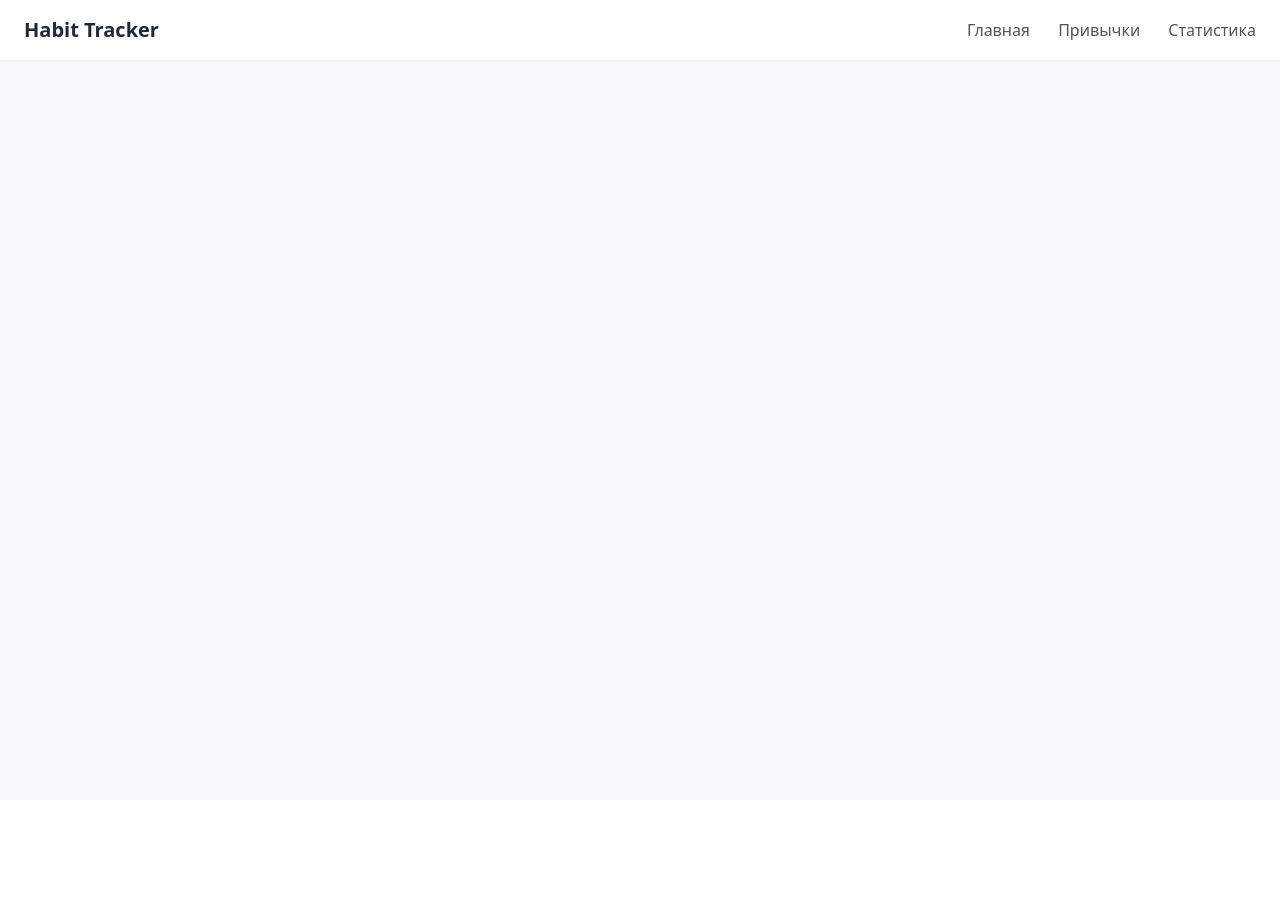
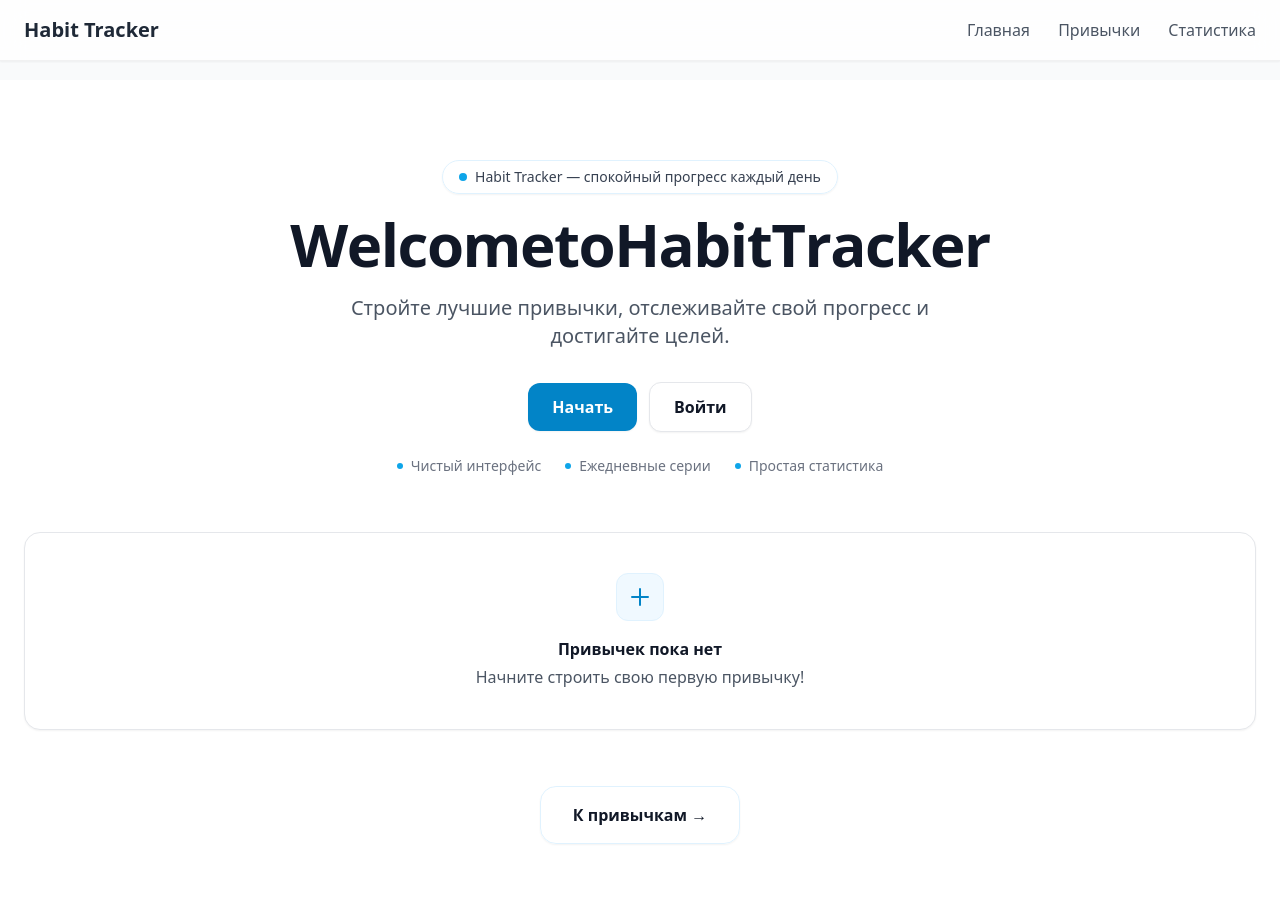
Before and after one commit to Fankaop/Habit_tracker, a Django app: page / in a window 1280 px wide. Before the commit the page ends 62 px from the top, so only its background shows below. Run offline with Django 4.2, Linux system fonts and the light colour scheme; data that the repository does not hold is empty; some libraries are stand-ins or nearby versions.

Commit message:
edited home page, fixed view core

```diff
--- a/core/views.py
+++ b/core/views.py
@@ -1,15 +1,16 @@
 from django.shortcuts import render, get_object_or_404
 from django.template.response import TemplateResponse
 from django.views.generic import TemplateView,DetailView
-
+from habits.models import Habit
 class IndexView(TemplateView):
-    template_name = 'core/base.html'
+    template_name = 'core/index.html'
     def get_context_data(self, **kwargs):
         context = super().get_context_data(**kwargs)
-#/////////////////////
+        habits = Habit.objects.all().prefetch_related('logs')
+        context['habits'] = habits
         return context
     def get(self, request, *args, **kwargs):
         context = self.get_context_data(**kwargs)
         if request.headers.get('HX-Request'):
             return TemplateResponse(request, 'core/index.html', context)
-        return TemplateResponse(request, 'core/base.html', context)
+        return self.render_to_response(context)
--- a/habits/models.py
+++ b/habits/models.py
@@ -4,6 +4,7 @@
     name = models.CharField(max_length=100)
     description = models.CharField(max_length=1000, blank=True)
     progress_mark = models.BooleanField(default=False)
+    created_at = models.DateTimeField(auto_now_add=True)
 
 class Habitlog(models.Model):
     name = models.ForeignKey("Habit",on_delete=models.CASCADE, related_name='logs')
--- a/main/urls.py
+++ b/main/urls.py
@@ -15,10 +15,13 @@
     2. Add a URL to urlpatterns:  path('blog/', include('blog.urls'))
 """
 from django.contrib import admin
+from django.contrib.auth import views as auth_views
 from django.urls import path, include
 
 urlpatterns = [
     path('admin/', admin.site.urls),
     path('', include('core.urls')),
     path('habits/', include('habits.urls')),
+    path('login/', auth_views.LoginView.as_view(), name='login'),
+    path('logout/', auth_views.LogoutView.as_view(), name='logout'),
 ]
--- a/templates/core/index.html
+++ b/templates/core/index.html
@@ -1,36 +1,141 @@
-<div class="max-w-7xl mx-auto px-6 py-12">
-    <div class="text-center mb-16 animate-fade-in">
-        <h1 id="main-title" class="text-4xl md:text-6xl font-bold text-gray-900 mb-4">{% if title %}{{ title }}{% else %}Welcome to Habit Tracker{% endif %}</h1>
-        <p class="text-xl text-gray-600 max-w-2xl mx-auto">Build better habits, track your progress, and achieve your goals with our intuitive habit tracking platform.</p>
+{% extends 'core/base.html' %}
+
+{% block title %}Главная{% endblock %}
+
+{% block content %}
+<div class="relative overflow-hidden bg-white">
+  <!-- Sea background (soft waves + glow) -->
+  <div class="absolute inset-0 -z-10">
+    <!-- soft top glow -->
+    <div class="absolute -top-24 left-1/2 h-72 w-[42rem] -translate-x-1/2 rounded-full bg-sky-200/45 blur-3xl"></div>
+    <!-- side glow -->
+    <div class="absolute top-40 right-[-14rem] h-96 w-96 rounded-full bg-cyan-200/35 blur-3xl"></div>
+
+    <!-- wave svg -->
+    <svg class="absolute bottom-[-2px] left-0 w-full opacity-70" viewBox="0 0 1440 220" preserveAspectRatio="none" aria-hidden="true">
+      <path fill="rgba(56,189,248,0.18)" d="M0,160 C120,140 240,180 360,170 C480,160 600,110 720,115 C840,120 960,175 1080,170 C1200,165 1320,125 1440,135 L1440,220 L0,220 Z"></path>
+      <path fill="rgba(14,165,233,0.10)" d="M0,175 C140,150 260,210 380,200 C500,190 620,120 740,125 C860,130 980,205 1100,200 C1220,195 1340,145 1440,150 L1440,220 L0,220 Z"></path>
+    </svg>
+  </div>
+
+  <div class="max-w-7xl mx-auto px-6 py-14 md:py-20">
+    <!-- HERO -->
+    <div class="text-center mb-14">
+      <div class="inline-flex items-center gap-2 rounded-full border border-sky-100 bg-white/80 px-4 py-1.5 text-sm text-gray-700 shadow-sm backdrop-blur">
+        <span class="inline-block h-2 w-2 rounded-full bg-sky-500"></span>
+        <span>Habit Tracker — спокойный прогресс каждый день</span>
+      </div>
+
+      <h1 id="main-title" class="mt-5 text-4xl md:text-6xl font-extrabold tracking-tight text-gray-900">
+        {% if title %}{{ title }}{% else %}Welcome to Habit Tracker{% endif %}
+      </h1>
+
+      <p class="mt-5 text-lg md:text-xl text-gray-600 max-w-2xl mx-auto">
+        Стройте лучшие привычки, отслеживайте свой прогресс и достигайте целей.
+      </p>
+
+      <div class="mt-8 flex flex-col sm:flex-row items-center justify-center gap-3">
+        <a href="{% url 'login' %}"
+           class="inline-flex items-center justify-center rounded-xl bg-sky-600 px-6 py-3 text-white font-semibold shadow-sm hover:bg-sky-700 transition active:scale-[0.99]">
+          Начать
+        </a>
+
+        <a href="{% url 'login' %}"
+           class="inline-flex items-center justify-center rounded-xl border border-gray-200 bg-white px-6 py-3 text-gray-900 font-semibold shadow-sm hover:border-sky-200 hover:shadow-md transition">
+          Войти
+        </a>
+      </div>
+
+      <div class="mt-6 flex items-center justify-center gap-6 text-sm text-gray-500">
+        <span class="inline-flex items-center gap-2">
+          <span class="h-1.5 w-1.5 rounded-full bg-sky-500"></span> Чистый интерфейс
+        </span>
+        <span class="inline-flex items-center gap-2">
+          <span class="h-1.5 w-1.5 rounded-full bg-sky-500"></span> Ежедневные серии
+        </span>
+        <span class="inline-flex items-center gap-2">
+          <span class="h-1.5 w-1.5 rounded-full bg-sky-500"></span> Простая статистика
+        </span>
+      </div>
     </div>
 
-    <div class="grid md:grid-cols-2 lg:grid-cols-3 gap-8 mb-16">
-        {% for item in items %}
-        <div class="card bg-white rounded-xl shadow-sm hover:shadow-md transition-all duration-300 p-6 animate-slide-up" style="animation-delay: {{ forloop.counter }}00ms">
-            <div class="w-12 h-12 bg-blue-100 rounded-lg flex items-center justify-center mb-4">
-                <svg class="w-6 h-6 text-blue-600" fill="none" stroke="currentColor" viewBox="0 0 24 24">
-                    <path stroke-linecap="round" stroke-linejoin="round" stroke-width="2" d="M9 12l2 2 4-4m6 2a9 9 0 11-18 0 9 9 0 0118 0z"></path>
-                </svg>
+    <!-- CARDS -->
+    <div class="grid md:grid-cols-2 lg:grid-cols-3 gap-6 mb-14">
+      {% for habit in habits %}
+      <div
+        class="group rounded-2xl border border-gray-200 bg-white/80 shadow-sm backdrop-blur
+               hover:shadow-lg hover:border-sky-200 transition duration-300 p-6">
+        <div class="flex items-start justify-between mb-5">
+          <div class="flex items-center gap-3">
+            <div class="w-12 h-12 rounded-xl bg-sky-50 border border-sky-100 flex items-center justify-center
+                        group-hover:bg-sky-100 transition">
+              <svg class="w-6 h-6 text-sky-600" fill="none" stroke="currentColor" viewBox="0 0 24 24" aria-hidden="true">
+                <path stroke-linecap="round" stroke-linejoin="round" stroke-width="2"
+                  d="M9 12l2 2 4-4m6 2a9 9 0 11-18 0 9 9 0 0118 0z"></path>
+              </svg>
             </div>
-            <h3 class="text-lg font-semibold text-gray-900 mb-2">{% if item.title %}{{ item.title }}{% else %}Habit Title{% endif %}</h3>
-            <p class="text-gray-600 mb-4">{% if item.description %}{{ item.description }}{% else %}Track your daily habits and build consistency.{% endif %}</p>
-            <div class="flex items-center justify-between">
-                <span class="text-sm text-gray-500">{% if item.streak %}{{ item.streak }}{% else %}0{% endif %} day streak</span>
-                <button class="btn bg-blue-600 hover:bg-blue-700 text-white px-4 py-2 rounded-lg transition-colors">
-                    {% if item.action %}{{ item.action }}{% else %}Mark Complete{% endif %}
-                </button>
+            <div class="leading-tight">
+              <h3 class="text-lg font-semibold text-gray-900">
+                {{ habit.name }}
+              </h3>
+              <p class="text-sm text-gray-500">
+                Daily habit
+              </p>
             </div>
+          </div>
+
+          <span class="text-xs font-medium text-sky-700 bg-sky-50 border border-sky-100 px-2.5 py-1 rounded-full">
+            0 day streak
+          </span>
         </div>
-        {% empty %}
-        <div class="card bg-white rounded-xl shadow-sm p-6 col-span-full text-center">
-            <p class="text-gray-600">No habits yet. Start building your first habit!</p>
+
+        <p class="text-gray-600 mb-6">
+          {% if habit.description %}{{ habit.description }}{% else %}Track your daily habits and build consistency.{% endif %}
+        </p>
+
+        <div class="flex items-center justify-between">
+          <div class="flex items-center gap-2 text-sm text-gray-500">
+            <span class="inline-block h-2 w-2 rounded-full bg-sky-500/80 animate-pulse"></span>
+            <span>Каждый день</span>
+          </div>
+
+          <div class="flex items-center gap-1">
+            {% for log in habit.logs.all %}
+              {% if log.progress_mark %}
+                <div class="w-6 h-6 rounded-full bg-green-500 flex items-center justify-center text-white text-sm font-bold shadow-sm">
+                  ✓
+                </div>
+              {% else %}
+                <div class="w-6 h-6 rounded-full bg-gray-200 border-2 border-gray-300 flex items-center justify-center text-gray-500 text-sm font-bold shadow-sm">
+                  ×
+                </div>
+              {% endif %}
+            {% endfor %}
+          </div>
         </div>
-        {% endfor %}
+      </div>
+      {% empty %}
+      <div class="rounded-2xl border border-gray-200 bg-white shadow-sm p-10 col-span-full text-center">
+        <a href="{% url 'habits:habit_list' %}" class="mx-auto w-12 h-12 rounded-xl bg-sky-50 border border-sky-100 flex items-center justify-center mb-4 hover:bg-sky-100 transition">
+          <svg class="w-6 h-6 text-sky-600" fill="none" stroke="currentColor" viewBox="0 0 24 24" aria-hidden="true">
+            <path stroke-linecap="round" stroke-linejoin="round" stroke-width="2"
+              d="M12 4v16m8-8H4"></path>
+          </svg>
+        </a>
+        <p class="text-gray-900 font-semibold">Привычек пока нет</p>
+        <p class="text-gray-600 mt-1">Начните строить свою первую привычку!</p>
+      </div>
+      {% endfor %}
     </div>
 
+    <!-- Bottom CTA -->
     <div class="text-center">
-        <button class="btn bg-gray-900 hover:bg-gray-800 text-white px-8 py-3 rounded-lg text-lg font-medium transition-all duration-300 hover:scale-105">
-            Get Started
-        </button>
+      <a href="{% url 'habits:habit_list' %}"
+         class="inline-flex items-center justify-center rounded-2xl border border-sky-100 bg-white/80 px-8 py-4
+                text-gray-900 font-semibold shadow-sm hover:shadow-md hover:border-sky-200 transition backdrop-blur">
+        К привычкам →
+      </a>
     </div>
+  </div>
 </div>
+{% endblock %}
```
Also changed, not shown: accounts/migrations/0001_initial.py, core/migrations/__init__.py (deleted), habits/migrations/0001_initial.py, habits/migrations/0002_auto_20251224_1155.py (deleted), habits/migrations/0002_auto_20251224_1707.py (added).
